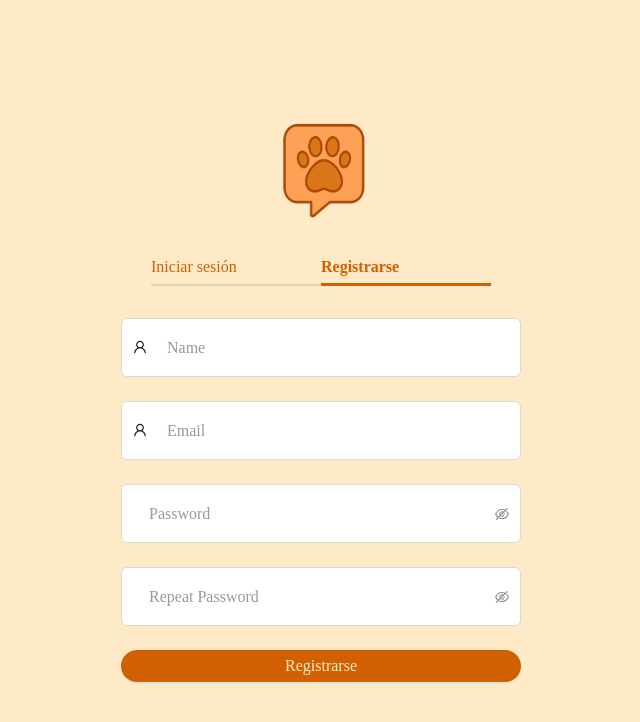
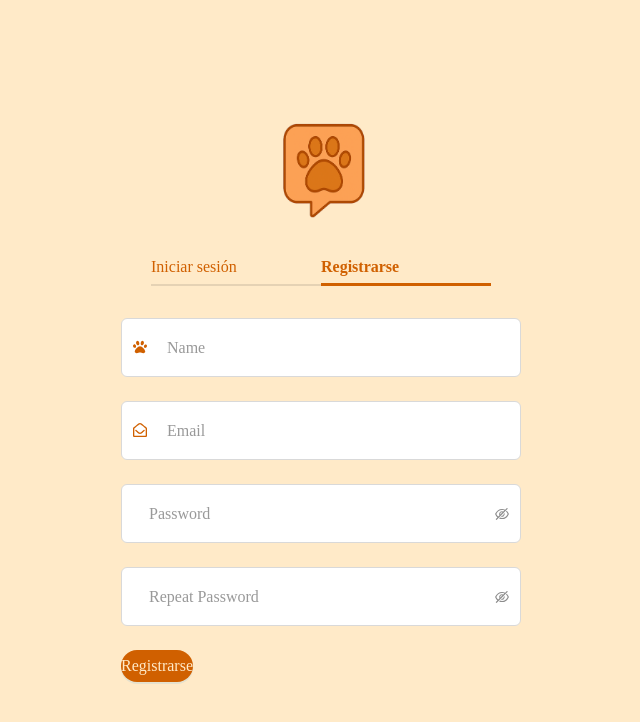
Before and after one commit to capimaker/patitApp, a React (Vite) app: page /register in a window 1280 px wide. Shown: the top 722 px of the page, without its empty margins (319-959 px from the left). Built offline with nearby package versions, Linux system fonts and the light colour scheme; a web font is replaced by a local one.

Commit message:
register termnado a falta de detalles

```diff
--- a/src/components/Register/Inputemail.jsx
+++ b/src/components/Register/Inputemail.jsx
@@ -1,20 +1,23 @@
-import { UserOutlined } from '@ant-design/icons';
-import { Input } from 'antd';
+import { UserOutlined } from "@ant-design/icons";
+import { Input } from "antd";
+import { FaRegEnvelopeOpen } from "react-icons/fa";
 
-export const Inputemail = ({className, value, name,
-   placeholder, onChange}) => {
-
-
+export const Inputemail = ({
+  className,
+  value,
+  name,
+  placeholder,
+  onChange,
+}) => {
   return (
-
-    <Input
-    className = {className}
-      value = {value}
-      name = {name}
-      placeholder = {placeholder}
-      onChange = {onChange}
-      prefix={<UserOutlined />}
-
-    />
+    <div className={className}>
+      <Input
+        prefix={<FaRegEnvelopeOpen style={{ color: "#d06000" }} />}
+        value={value}
+        name={name}
+        placeholder={placeholder}
+        onChange={onChange}
+      />
+    </div>
   );
 };
--- a/src/components/Register/Inputname.jsx
+++ b/src/components/Register/Inputname.jsx
@@ -1,19 +1,21 @@
 import { UserOutlined } from '@ant-design/icons';
 import { Input } from 'antd';
+import { FaPaw } from "react-icons/fa";
 
 export const Inputname = ({className, value, name, placeholder, onChange}) => {
 
 
   return (
 
-    <Input
-    className = {className}
+    <div className={className}>
+      <Input
+        prefix={<FaPaw style={{ color: "#d06000" }} />}
       value = {value}
       name = {name}
       placeholder = {placeholder}
       onChange = {onChange}
-      prefix={<UserOutlined />}
 
     />
+    </div>
   );
 };
--- a/src/components/Register/Register.css
+++ b/src/components/Register/Register.css
@@ -64,16 +64,16 @@ form {
 }
 
 
-
-
 .name_css .ant-input,
 .email_css .ant-input,
 .pass_css .ant-input,
 .pass2_css .ant-input,
 .pass_css .ant-input-password,
 .pass2_css .ant-input-password {
-  width: 100%;
-
+  width: 100% !important;
+  margin: 0 auto !important;
+  /* Centra la caja */
+  display: block;
   background: white !important;
   border: none !important;
   border-radius: 8px !important;
@@ -92,7 +92,7 @@ form {
 
 
 .register-button.ant-btn {
-  width: 400px;
+  width: 100%;
   background: var(--acentos);
   border-color: white;
   border: none;
@@ -118,20 +118,23 @@ form {
   stroke: var(--acentos) !important;
 }
 
-.forgot{
+.forgot {
   margin-top: 0.5rem;
   font-family: var(--texto);
   font-size: 0.85rem;
- text-align:right;
+  text-align: right;
 }
 
 @media (max-width: 480px) {
 
   .register-button.ant-btn {
+   .login-button.ant-btn {
     width: 320px !important;
     max-width: none !important;
     padding: 0.6rem 0 !important;
     font-size: 0.9rem !important;
+
+  }
 }
 
 
--- a/src/components/Register/Register.jsx
+++ b/src/components/Register/Register.jsx
@@ -11,7 +11,7 @@ import { Inputname } from "./Inputname";
 import "./Register.css";
 import huellaLogo from "../../assets/logo_patitas.png";
 import { Mybutton } from '../Elements/Button/Button';
-import { FaPaw } from "react-icons/fa";
+
 
 
 
```
Lines whose indentation alone changed are shown as unchanged.
